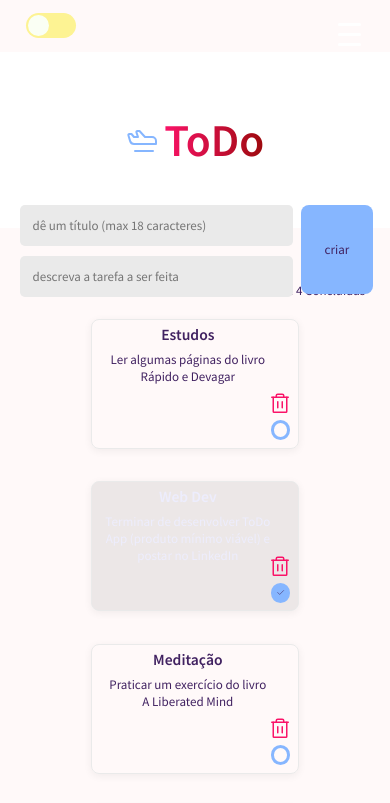
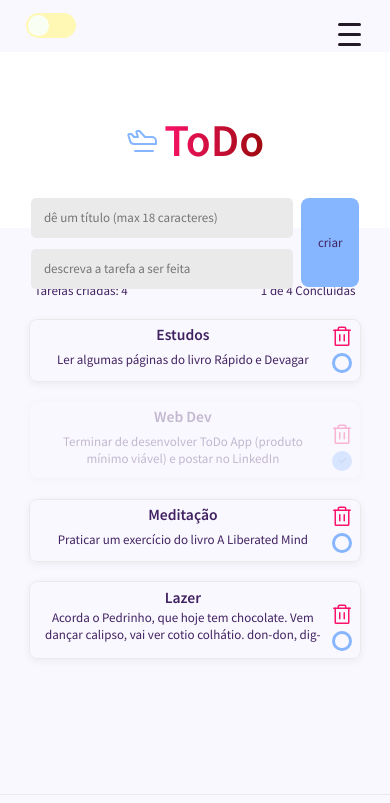
Before and after one commit to richarddeluca/my-best-portfolio, a Next.js app: page /todo in a window 390 px wide. Shown: the top 803 px of the page. Built offline with nearby package versions, Linux system fonts and the light colour scheme.

Commit message:
minor changes in styles and layout

```diff
--- a/components/Footer/index.tsx
+++ b/components/Footer/index.tsx
@@ -5,8 +5,9 @@ export function Footer() {
   return (
     <footer className={styles.footerContainer}>
       <div className={styles.footerContent}>
-        Made by <a>me</a> with ❤️ {'&'} muita canseira{' '}
+        Made by <a href='https://www.linkedin.com/in/richard-deluca-dev/'>me</a> com ❤️ {'&'} paciência{' '}
       </div>
+      <p>site em construção</p>
       <div className={styles.logo}>
         <a href="https://github.com/richarddeluca/">
           <Image src="/github-icon.svg" alt="Vercel Logo" width={16} height={16} />
@@ -15,7 +16,6 @@ export function Footer() {
           <Image src="/linkedin-icon.svg" alt="Vercel Logo" width={16} height={16} />
         </a>
       </div>
-      <p>site em construção</p>
     </footer >
   )
 }
--- a/components/Footer/styles.module.scss
+++ b/components/Footer/styles.module.scss
@@ -1,4 +1,8 @@
 .footerContainer {
+  position: absolute;
+  bottom: 0;
+  width: 100%;
+  height: 50px;
   margin: 0 auto;
   padding: 0.6rem 0;
   border-top: 1px solid var(--bg-one-100);
--- a/components/Header/styles.module.scss
+++ b/components/Header/styles.module.scss
@@ -7,7 +7,7 @@
 }
 
 .headerContent {
-  background: var(--bg-one);
+  // background: var(--bg-one);
   display: flex;
   justify-content: space-between;
   // vertical-align: bottom;
--- a/components/Headlines/styles.module.scss
+++ b/components/Headlines/styles.module.scss
@@ -25,7 +25,7 @@
   font-size: 2rem;
   font-family: sans-serif;
 
-  animation: move-left-to-right linear 26s infinite;
+  animation: move-right-to-left linear 26s infinite;
 }
 
 /* use this one to move from left to right direction */
--- a/components/Navigation/index.tsx
+++ b/components/Navigation/index.tsx
@@ -14,6 +14,51 @@ interface NavList {
 }
 export function Navigation({ list = navList }: NavList) {
   const [openNav, setOpenNav] = useState(false)
+  function NavItem({ item }: NavItemProps) {
+    const [openLi, setOpenLi] = useState(false)
+
+    if (item.list) {
+      return (
+        <li onClick={() => setOpenLi(show => !show)} className={`${openLi ? styles.open : styles.closed} ${styles.parent}`}>
+          <p>{item.title}
+            <span className={styles.pointing}>{' \u25BE'}</span>
+          </p>
+          {/* <p>{item.title}{item.list && <Play size={12} className={styles.seta} />}</p> */}
+          <SlideDown className={'my-dropdown-slidedown'}>
+            {openLi &&
+              <ul className={styles.navbarDropdown}>
+                {
+                  item.list.map(item => {
+                    return (
+
+                      <ActiveLink activeClassName={styles.active} key={item.id} href={`${item.link}`} >
+                        <a className={styles.active}>
+                          <li><p onClick={() => setOpenNav(show => !show)}>{item.title}</p></li>
+                        </a>
+                      </ActiveLink>
+                    )
+                  }
+                  )
+                }
+              </ul>
+            }
+          </SlideDown>
+        </li>
+      )
+    }
+
+    return (
+      <ActiveLink activeClassName={styles.active} href={`${item.link}`} >
+        <a className={styles.active}>
+          <li className={styles.unique}>
+            <p onClick={() => setOpenNav(show => !show)} >{item.title}{item.list && <span className={styles.pointing}>{' \u25BE'}</span>}</p>
+            {/* <p>{item.title}{item.list && <Play size={12} className={styles.seta} />}</p> */}
+          </li>
+        </a>
+
+      </ActiveLink>
+    )
+  }
   return (
     <>
       <nav
@@ -48,49 +93,3 @@ export function Navigation({ list = navList }: NavList) {
     </>
   )
 }
-
-function NavItem({ item }: NavItemProps) {
-  const [openLi, setOpenLi] = useState(false)
-
-  if (item.list) {
-    return (
-      <li onClick={() => setOpenLi(show => !show)} className={`${openLi ? styles.open : styles.closed} ${styles.parent}`}>
-        <p>{item.title}
-          <span className={styles.pointing}>{' \u25BE'}</span>
-        </p>
-        {/* <p>{item.title}{item.list && <Play size={12} className={styles.seta} />}</p> */}
-        <SlideDown className={'my-dropdown-slidedown'}>
-          {openLi &&
-            <ul className={styles.navbarDropdown}>
-              {
-                item.list.map(item => {
-                  return (
-
-                    <ActiveLink activeClassName={styles.active} key={item.id} href={`${item.link}`} >
-                      <a className={styles.active}>
-                        <li><p>{item.title}</p></li>
-                      </a>
-                    </ActiveLink>
-                  )
-                }
-                )
-              }
-            </ul>
-          }
-        </SlideDown>
-      </li>
-    )
-  }
-
-  return (
-    <ActiveLink activeClassName={styles.active} href={`${item.link}`} >
-      <a className={styles.active}>
-        <li className={styles.unique}>
-          <p>{item.title}{item.list && <span className={styles.pointing}>{' \u25BE'}</span>}</p>
-          {/* <p>{item.title}{item.list && <Play size={12} className={styles.seta} />}</p> */}
-        </li>
-      </a>
-
-    </ActiveLink>
-  )
-}
--- a/components/Navigation/styles.module.scss
+++ b/components/Navigation/styles.module.scss
@@ -98,7 +98,7 @@
     border-radius: 3px;
     height: 3px;
     width: 1.8rem;
-    background: #ffffff;
+    background: var(--bg-two);
     position: absolute;
     display: block;
     content: '';
--- a/components/Task/styles.module.scss
+++ b/components/Task/styles.module.scss
@@ -119,8 +119,13 @@
   }
 
   &.completed {
-    background-color: rgba(58, 58, 58, 0.096);
-    color: var(--bg-special);
+    // color: var(--bg-special);
+    filter: opacity(0.3);
+
+    &:hover {
+      filter: opacity(.7);
+
+    }
 
     .ok {
       span {
@@ -142,3 +147,16 @@
     }
   }
 }
+
+.task {
+  @media(max-width: 480px) {
+    width: 100%;
+    height: fit-content;
+    max-height: 6rem;
+
+    // .delete,
+    // .ok {
+    //   scale: 80%;
+    // }
+  }
+}
--- a/components/ThemeChanger/styles.module.scss
+++ b/components/ThemeChanger/styles.module.scss
@@ -13,7 +13,7 @@
 .toggleSwitch .switch {
   position: absolute;
   cursor: pointer;
-  background-color: rgb(253, 243, 147);
+  background-color: rgb(255, 248, 181);
   border-radius: 25px;
   top: 0;
   right: 0;
--- a/styles/Todo.module.scss
+++ b/styles/Todo.module.scss
@@ -83,28 +83,6 @@
     }
   }
 
-  @media (max-width: 480px) {
-    .form {
-      display: grid;
-      grid-template-columns: 70vw 100px;
-      grid-template-rows: 1fr 1fr;
-      flex-direction: column;
-
-
-      input {
-        border-radius: 5px;
-        padding: 1rem;
-      }
-
-      button {
-        grid-column-start: 2;
-        grid-column-end: 3;
-        grid-row-start: 1;
-        grid-row-end: 3;
-      }
-
-    }
-  }
 
   header {
     width: 100%;
@@ -134,3 +112,68 @@
   }
 
 }
+
+.App {
+
+  @media (max-width: 480px) {
+    .header {}
+
+    .container {
+
+
+
+
+      .form {
+        display: grid;
+        grid-template-columns: 80% 1fr;
+        grid-template-rows: 1fr 1fr;
+        // flex-direction: row;
+        // align-items: center;
+        // justify-content: stretch;
+        padding: 0;
+        gap: 8px;
+        width: 99%;
+        height: var(--form-height);
+        top: calc(-1*(var(--container-margin-top) + 2*1rem + 4px));
+        position: absolute;
+
+
+        input {
+          border-radius: 5px;
+          padding: 1rem;
+        }
+
+        button {
+          grid-column-start: 2;
+          grid-column-end: 3;
+          grid-row-start: 1;
+          grid-row-end: 3;
+          width: auto;
+        }
+
+      }
+
+      width: 85%;
+
+      section {
+
+        // display: grid;
+        grid-template-columns: 1fr;
+        grid-gap: 1.5rem;
+        justify-content: center;
+        min-height: 0;
+        margin-bottom: 2rem;
+
+        &.noTask {
+          padding: 2rem;
+          display: flex;
+          flex-direction: column;
+          align-items: center;
+          border-top: 1px solid var(--text-one-06);
+          border-radius: 10px;
+        }
+      }
+    }
+
+  }
+}
--- a/styles/globals.scss
+++ b/styles/globals.scss
@@ -294,7 +294,7 @@
 
 [data-theme='light'] {
 
-  --bg-one: #fff9f9;
+  --bg-one: #faf8ff;
   --bg-one-100: #eaeaea;
   --bg-one-00: #ffffff00;
   --bg-one-b: #f8f1f1;
@@ -303,6 +303,7 @@
   --bg-two-100: #221a26;
 
   --bg-three: #86b6ff;
+  --bg-three-06: #86b6ff77;
 
   --bg-special: #ededfd;
 
@@ -369,6 +370,10 @@ body {
   background-color: var(--bg-one);
   font: 400 1rem 'Source Sans Pro', serif;
 
+  @media(max-width: 700px) {
+
+    transition: background-color .5s ease-in;
+  }
 }
 
 
```
